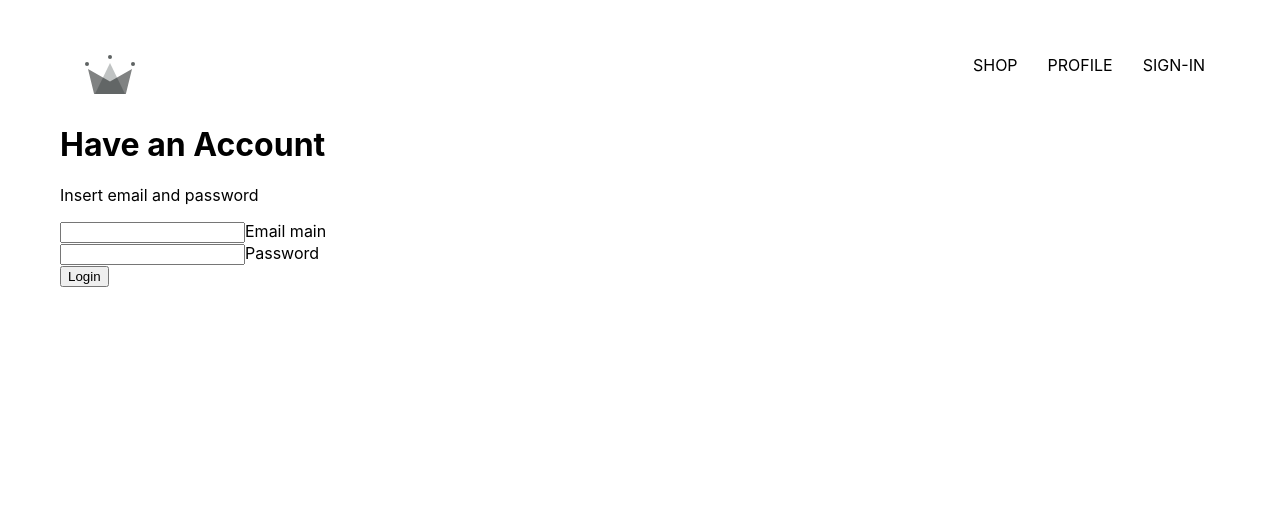
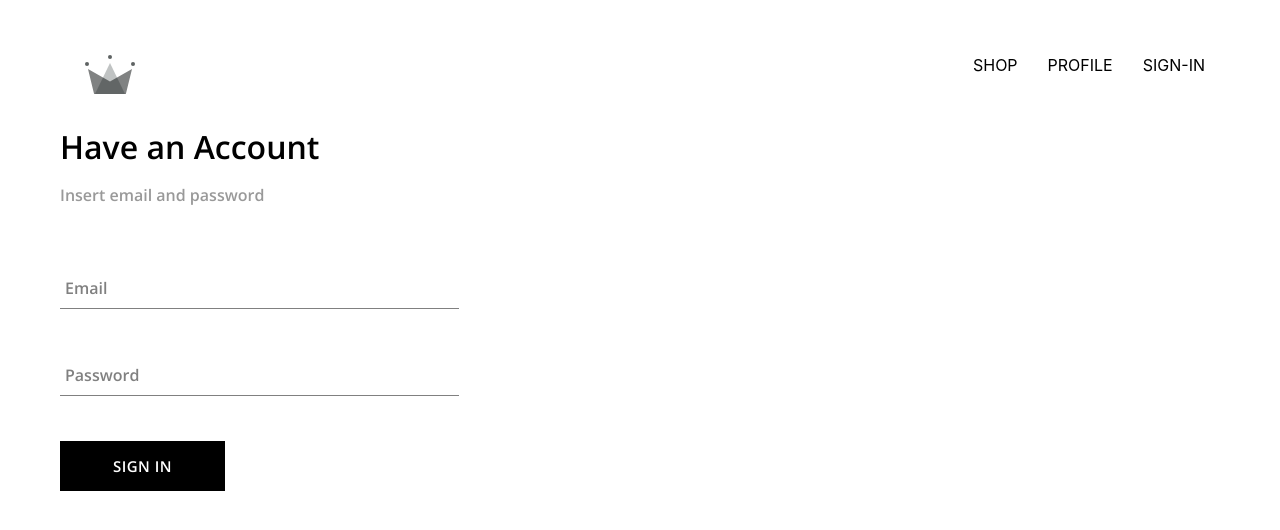
Before and after one commit to Iphycodes/clothing, a React (Create React App) app: page /sign-in in a window 1280 px wide. Shown: the top 530 px of the page. Built offline with nearby package versions, Linux system fonts and the light colour scheme.

Commit message:
Added and configured the firebase for  backend

```diff
--- a/package.json
+++ b/package.json
@@ -6,6 +6,7 @@
     "@testing-library/jest-dom": "^5.11.4",
     "@testing-library/react": "^11.1.0",
     "@testing-library/user-event": "^12.1.10",
+    "firebase": "^9.6.9",
     "gh-pages": "^3.2.3",
     "node-sass": "6.0",
     "react": "^17.0.2",
--- a/src/components/SignIn/Input/input.component.jsx
+++ b/src/components/SignIn/Input/input.component.jsx
@@ -1,14 +1,17 @@
 import React from "react";
+
+import '../Input/input.style.scss'
 
 
 export const Input = ({onChange, type, name, value, label}) => (
-    <div>
-        <input
+    <div className="group">
+        <input className="form-input"
             onChange={onChange}
             name={name}
             type={type}
             value = {value}
         />
-        <label htmlFor={name}>{label}</label>
+        {label ? <label htmlFor={name} className = {`${value.length ? 'shrink' : ''} form-input-label`}>{label}</label> : null}
+
     </div>
 )
--- /dev/null
+++ b/src/components/SignIn/Input/input.style.scss
@@ -0,0 +1,54 @@
+$sub-color: grey;
+$main-color: black;
+
+@mixin shrinkLabel {
+  top: -14px;
+  font-size: 12px;
+  color: $main-color;
+}
+
+.group {
+  position: relative;
+  margin: 45px 0;
+
+  .form-input {
+    background: none;
+    background-color: white;
+    color: $sub-color;
+    font-size: 18px;
+    padding: 10px 10px 10px 5px;
+    display: block;
+    width: 100%;
+    border: none;
+    border-radius: 0;
+    border-bottom: 1px solid $sub-color;
+    margin: 25px 0;
+
+    &:focus {
+      outline: none;
+    }
+
+    &:focus ~ .form-input-label {
+      @include shrinkLabel();
+    }
+  }
+
+  input[type='password'] {
+    letter-spacing: 0.3em;
+  }
+
+  .form-input-label {
+    color: $sub-color;
+    font-size: 16px;
+    font-weight: normal;
+    position: absolute;
+    pointer-events: none;
+    left: 5px;
+    top: 10px;
+    transition: 300ms ease all;
+
+    &.shrink {
+      @include shrinkLabel();
+    }
+  }
+}
--- a/src/components/SignIn/signin.component.jsx
+++ b/src/components/SignIn/signin.component.jsx
@@ -2,6 +2,9 @@ import React, { useState } from "react";
 
 import { Input } from "./Input/input.component";
 
+import '../SignIn/signin.style.scss'
+
+import { CustomButton } from "../custom-button/custom-button.component";
 
 export const SignIn = () => {
 const [details, setDetails] = useState({email: '', password: ''})
@@ -33,32 +36,17 @@ const onChange = (e) => {
 }
 
 return (
-    <div>
+    <div className="sign-in">
         <h1>Have an Account</h1>
             <p>Insert email and password</p>
 
             <form onSubmit={onSubmit}>
 
-                <Input onChange={onChange} name='email' type ='email' value={email} label='Email main'/>
+                <Input onChange={onChange} name='email' type ='email' value={email} label='Email'/>
                 <Input onChange={onChange} name='password' type ='password' value={password} label='Password'/>
 
-                {/* <input
-                onChange={onChange}
-                name="email"
-                type="email"
-                value = {email}
-                />
-                <label htmlFor="email">Email</label> */}
 
-                {/* <input
-                onChange = {onChange}
-                type="password"
-                name="password"
-                value = {password}
-                />
-                <label htmlFor="password">password</label> */}
-
-                <input type="submit" value="Login" />
+                <CustomButton value="sign in" backcolor = 'black'/>
             </form>
     </div>
 
--- /dev/null
+++ b/src/components/SignIn/signin.style.scss
@@ -0,0 +1,14 @@
+.sign-in{
+    width: 30vw;
+    display:flex;
+    flex-direction: column;
+    font-family: 'open Sans';
+
+    h1{
+        margin: 0;
+    }
+
+    p{
+        color: rgb(153, 153, 153)
+    }
+}
--- /dev/null
+++ b/src/components/custom-button/custom-button.component.jsx
@@ -0,0 +1,9 @@
+import React from "react";
+
+import '../custom-button/custom-button.styles.scss'
+
+export const CustomButton = ({value, ...rest}) => (
+    <button className="custom-button" {...rest}>
+        {value}
+    </button>
+)
--- /dev/null
+++ b/src/components/custom-button/custom-button.styles.scss
@@ -0,0 +1,23 @@
+.custom-button {
+    min-width: 165px;
+    width: auto;
+    height: 50px;
+    letter-spacing: 0.5px;
+    line-height: 50px;
+    padding: 0 35px 0 35px;
+    font-size: 15px;
+    background-color: black;
+    color: white;
+    text-transform: uppercase;
+    font-family: 'Open Sans';
+    font-weight: bolder;
+    border: none;
+    cursor: pointer;
+    transition: background-color 0.1s linear;
+
+    &:hover {
+      background-color: white;
+      color: black;
+      border: 1px solid black;
+    }
+  }
```
Also changed, not shown: src/firebase/firebase.utils.js (added, +37 -0 lines), 1 other file (tests, documents, lock files or other folders).
